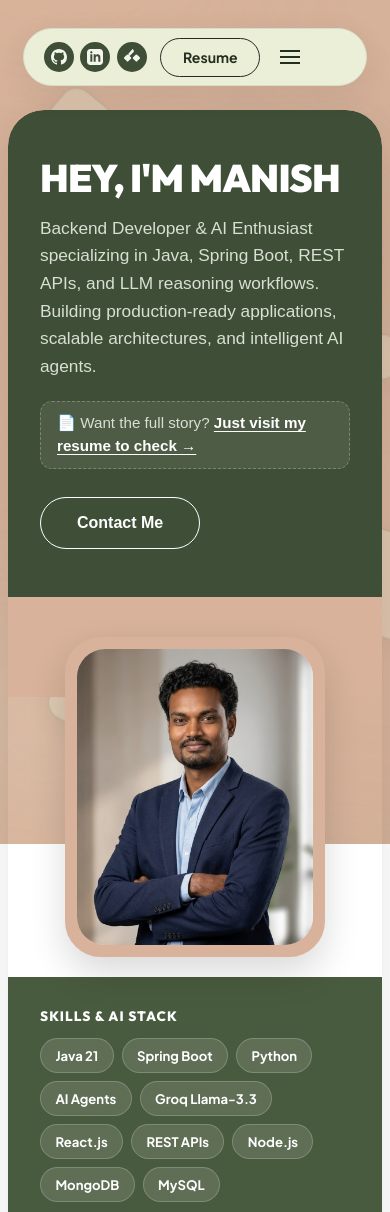
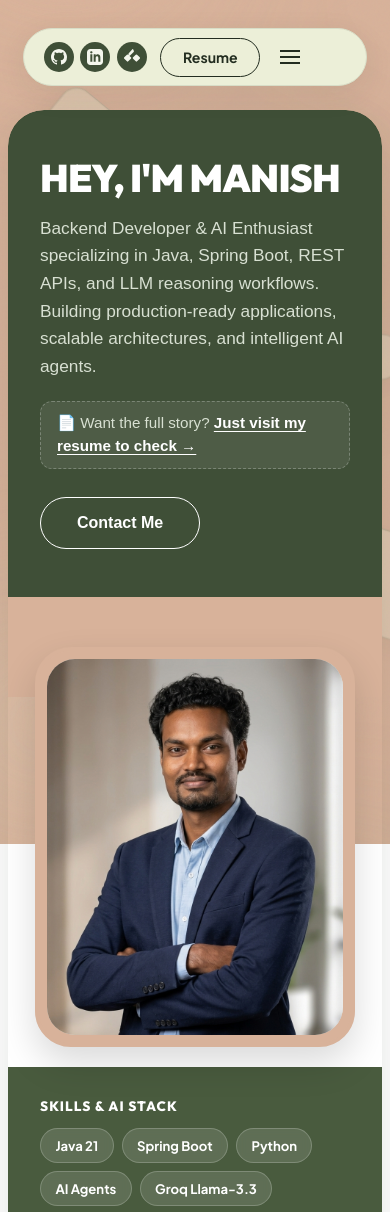
Before and after one commit to manishworkss/aurexon, a Next.js app: page / in a window 390 px wide. Shown: the top 1212 px of the page. Built offline with nearby package versions, Linux system fonts and the light colour scheme; a web font is replaced by a local one.

Commit message:
style: increase portrait picture size on mobile view to fill space

```diff
--- a/src/components/Hero.module.css
+++ b/src/components/Hero.module.css
@@ -361,12 +361,13 @@
 
   .centerPortraitCard {
     position: relative;
-    top: -60px;
+    top: -50px;
     left: 50%;
     transform: translateX(-50%) !important;
-    margin-bottom: -40px;
-    width: 260px;
-    height: 320px;
+    margin-bottom: -30px;
+    width: 320px;
+    height: 400px;
+    max-width: 90vw;
   }
 
   .bottomLeftBlock {
```
